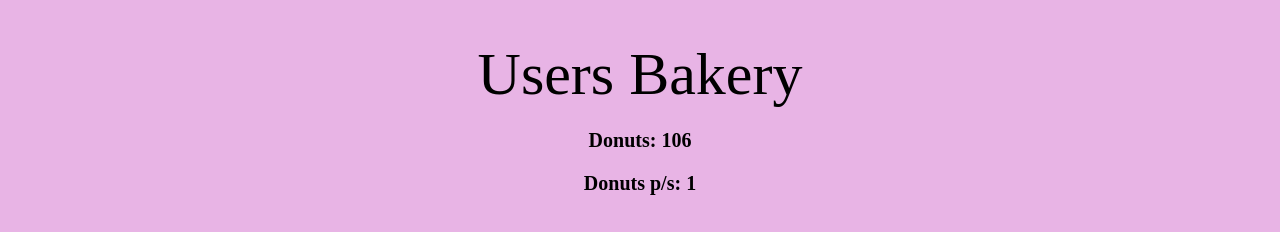
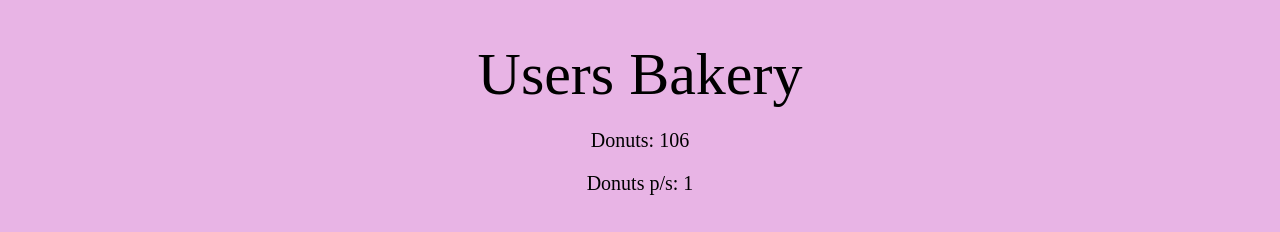
Before and after one commit to rosiecorio/week-6-project, a React (Vite) app: page / in a window 1280 px wide. Shown: the top 232 px of the page. Built offline with nearby package versions, Linux system fonts and the light colour scheme; no server answers; a web font is replaced by a local one.

Commit message:
add local storage saves

```diff
--- a/src/App.css
+++ b/src/App.css
@@ -49,7 +49,6 @@ main {
 
 .cookieContainer p {
     font-size: 20px;
-    font-weight: bold;
 }
 
 .rotate {
@@ -94,12 +93,16 @@ h2 {
     gap: 8px;
     align-items: center;
     height: 40px;
-    font-size: 18px;
+    font-size: 20px;
 }
 
 .shopItem button {
     height: 25px;
     border-radius: 10px;
+}
+
+.hidden {
+    display: none;
 }
 
 .cookieContainer {
--- a/src/components/Main components/CookieContainer.jsx
+++ b/src/components/Main components/CookieContainer.jsx
@@ -6,10 +6,17 @@ export default function CookieContainer({cookies, setCookies, cps}) {
         const cookieCounter = setInterval(() => {
             setCookies(currentCookies => currentCookies + cps)
         }, 1000)
+
+        localStorage.setItem('cps', JSON.stringify(cps))
+
         return () => {
             clearInterval(cookieCounter)
         }
     }, [cps])
+
+    useEffect(() => {
+        localStorage.setItem('cookies', JSON.stringify(cookies))
+    }, [cookies])
 
 
     return (
--- a/src/components/Main components/ShopContainer.jsx
+++ b/src/components/Main components/ShopContainer.jsx
@@ -23,7 +23,7 @@ export default function ShopContainer({cookies, setCookies, cps, setCps}) {
                 <BuyButton itemIncrease={item.increase} cookies={cookies} setCookies={setCookies} cps={cps} setCps={setCps} cost={item.cost}/>
                 <p>{item.name}</p>
                 <p>{item.cost}</p>
-                <p>{item.increase}</p>
+                <p className="hidden">{item.increase}</p>
             </div>
       ))}
         </section>
--- a/src/components/Main.jsx
+++ b/src/components/Main.jsx
@@ -4,8 +4,11 @@ import CookieContainer from "./Main components/CookieContainer"
 
 export default function Main() {
 
-    const [cookies, setCookies] = useState(100)
-    const [cps, setCps] = useState(1)
+    const storedCps = parseInt(localStorage.getItem('cps'))
+    const storedCookies = parseInt(localStorage.getItem('cookies'))
+
+    const [cookies, setCookies] = useState(storedCookies || 100)
+    const [cps, setCps] = useState(storedCps || 1)
 
     return(
         <main>
@@ -16,7 +19,6 @@ export default function Main() {
 }
 
 /*GOALS
--Add local storage saves
 -Style top half of page
 -Create upgrades array with display
 -Other general styling and animation
```
Also changed, not shown: 1 other file (tests, documents, lock files or other folders).
